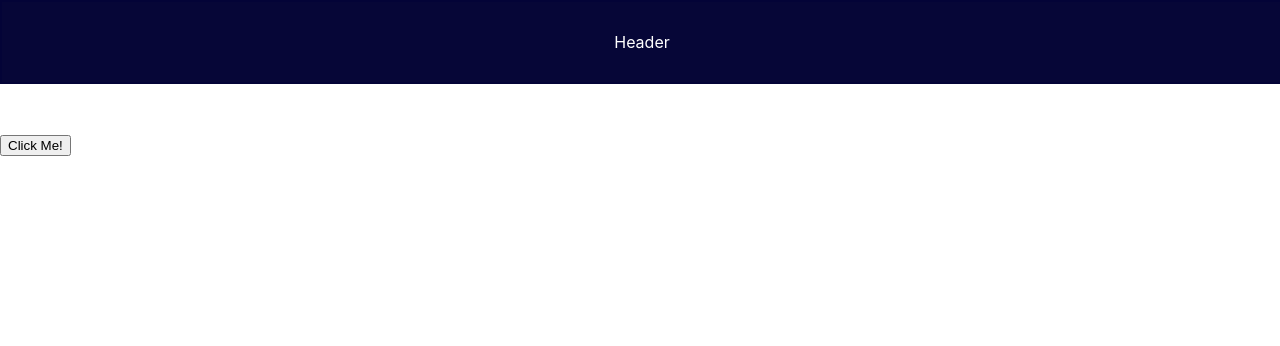
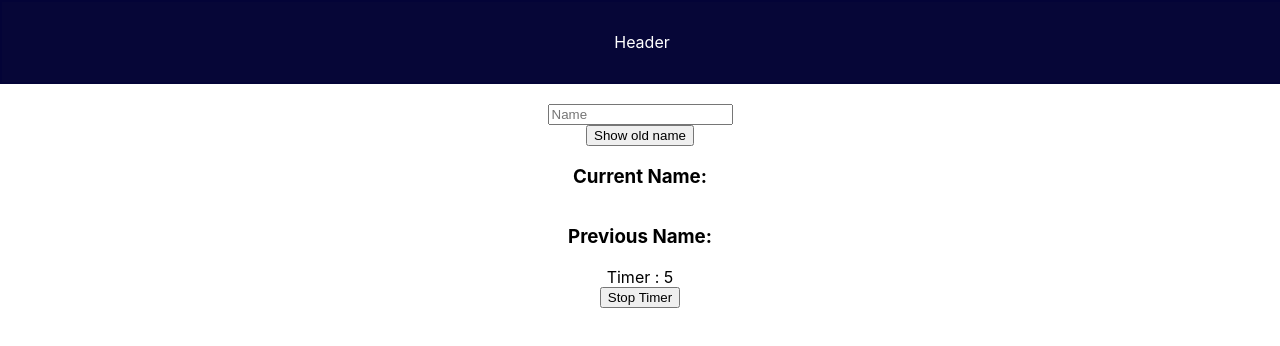
Before and after one commit to divya10mishra/react-practice, a React (Create React App) app: page /useRef in a window 1280 px wide. Shown: the top 346 px of the page. Built offline with nearby package versions, Linux system fonts and the light colour scheme.

Commit message:
forwardref

```diff
--- a/src/concepts/UseRef/index.js
+++ b/src/concepts/UseRef/index.js
@@ -1,17 +1,53 @@
-import React,{useRef} from 'react'
+import React, { useRef, useState, useEffect } from "react";
 
 function UseRef() {
-    const color = useRef('')
-    const changeColor = () => {
-        color.current.style.background = 'blue'
-    }
+  const [name, setName] = useState("");
+  const [count, setCount] = useState(0);
+  const color = useRef("");
+  const inputRef = useRef("");
+  const countRef = useRef(0);
+  const changeColor = (e) => {
+    // color.current.style.background = "blue";
+    inputRef.current = name;
+    //clearInterval(countRef.current);
+  };
+  const stopTimer = () => {
+    clearInterval(countRef.current);
+  };
+
+  useEffect(() => {
+    countRef.current = setInterval(() => {
+      setCount((item) => item + 1);
+    }, 1000);
+    return () => {
+      clearInterval(countRef.current);
+    };
+  }, []);
 
   return (
-    <div>
-        <div style={{height:'50px', width:'50px'}} ref={color}></div>
-        <button onClick={changeColor}>Click Me!</button>
+    <div
+      style={{
+        display: "flex",
+        flexDirection: "column",
+        justifyContent: "center",
+        alignItems: "center",
+        margin: "20px",
+      }}
+    >
+      {/* <div style={{ height: "50px", width: "50px" }} ref={color}></div> */}
+      <input
+        value={name}
+        onChange={(e) => setName(e.target.value)}
+        placeholder="Name"
+      />
+      <button onClick={changeColor}>Show old name</button>
+      <h3>Current Name: {name} </h3>
+      <h3>Previous Name: {inputRef.current}</h3>
+      <div>Timer : {count}</div>
+
+      <button onClick={stopTimer}>Stop Timer</button>
     </div>
-  )
+  );
 }
 
-export default UseRef
+export default UseRef;
```
Also changed, not shown: src/concepts/UseRef/Forward.js (added, +8 -0 lines), 1 other file (tests, documents, lock files or other folders).
